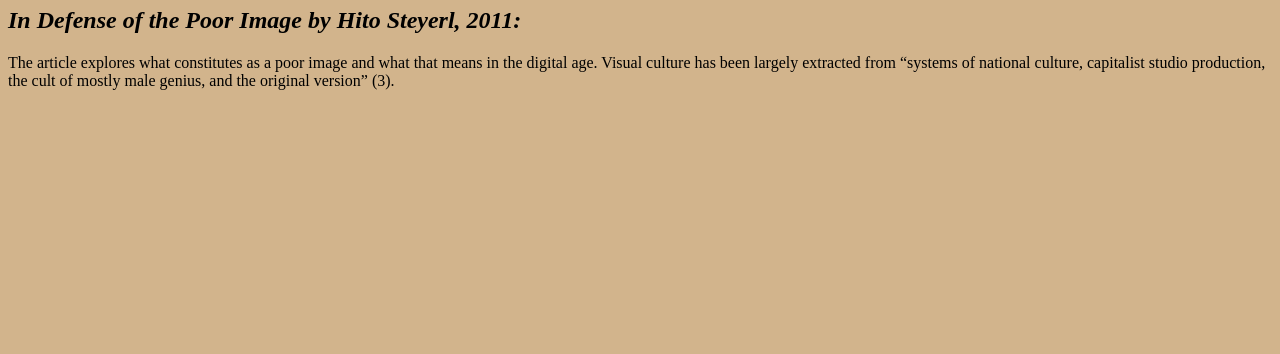
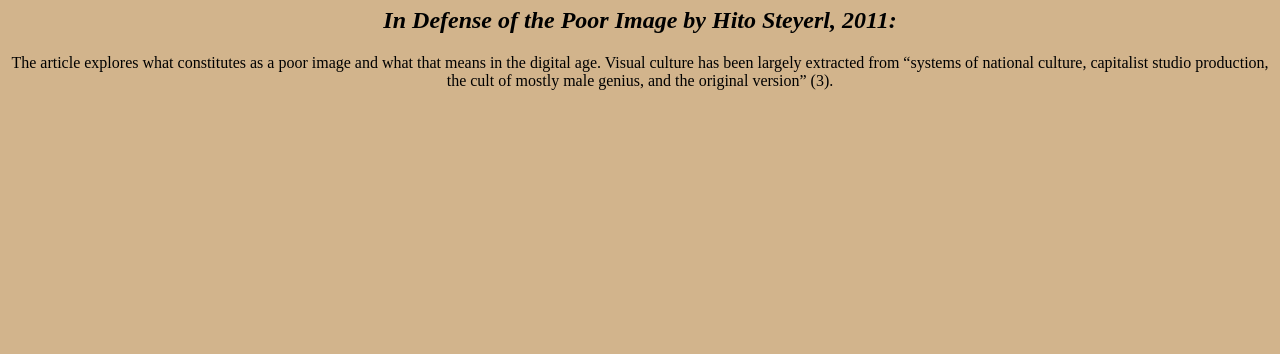
Before and after one commit to jengerhards/IMA-750, a plain HTML site: page TheoryBlog.html in a window 1280 px wide. Shown: the part 446-800 px from the top of the page. Drawn offline with Linux system fonts and the light colour scheme.

Commit message:
Update TheoryBlog.html

```diff
--- a/TheoryBlog.html
+++ b/TheoryBlog.html
@@ -4,6 +4,9 @@
     <meta name="description" content="Blog post for theory readings" />
   </head>
   <body>
+    <style>
+      h1, h2, h3, p {text-align: center;}
+        </style>
     <body style="background-color:#D2B48C;">
 
     <h1>Class 05</h1>
```
